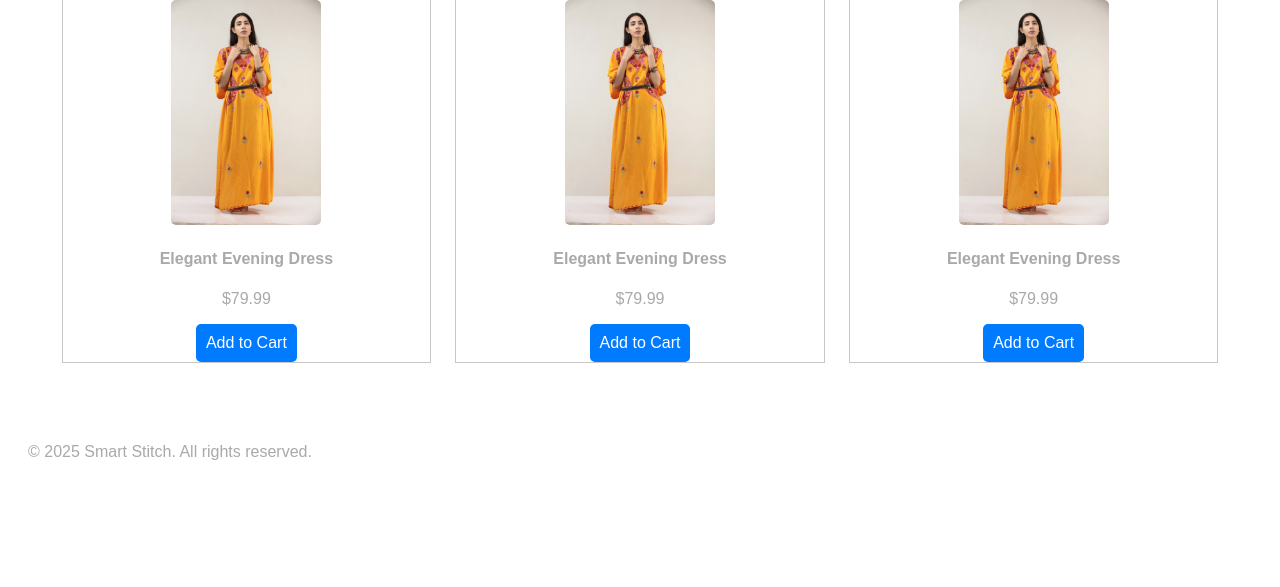
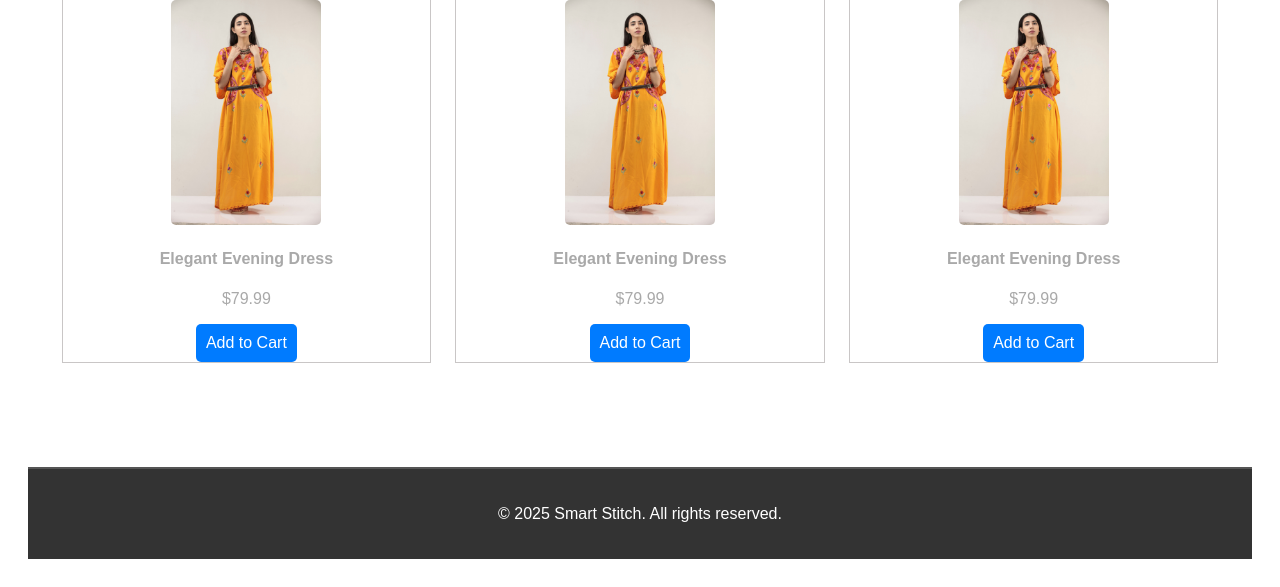
Before and after one commit to momin-Imran/SmartStitch_IS448_Project, a PHP site: page / in a window 1280 px wide. Shown: the part 1049-1636 px from the top of the page. Before the commit the page ends 1509 px from the top, so only its background shows below. Run offline with PHP 8.4, Linux system fonts and the light colour scheme.

Commit message:
Update styles.css

```diff
--- a/styles.css
+++ b/styles.css
@@ -167,3 +167,14 @@ img{
 .add-cart{
     margin: 0 auto;
 }
+
+
+/* Footer Styling for all pages*/
+.footer{
+    background-color: #333;
+    color: white;
+    text-align: center;
+    padding: 20px;
+    margin-top: 40px;
+    border-top: 2px solid #555;
+}
```
